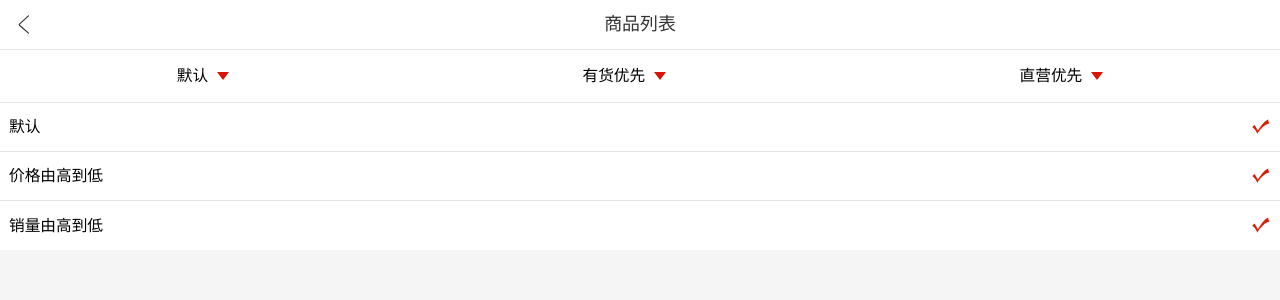
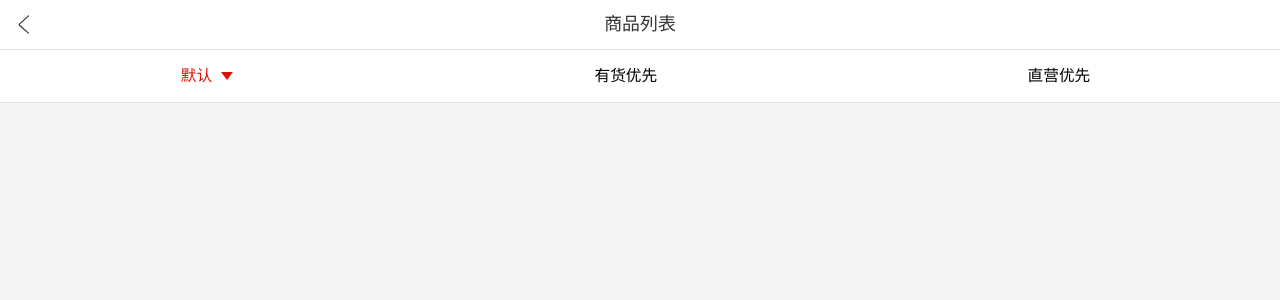
Before and after one commit to Gong-Meng/vue-imooc-jd, a Vue app in the folder meng-hybrid-web/: page /goodsList in a window 1280 px wide. Shown: the top 300 px of the page. Built offline with nearby package versions, Linux system fonts and the light colour scheme.

Commit message:
筛选器代码逻辑实现

```diff
--- a/meng-hybrid-web/src/components/goods/GoodsOptionsView.vue
+++ b/meng-hybrid-web/src/components/goods/GoodsOptionsView.vue
@@ -5,25 +5,33 @@
       <li class="goods-options-list-item"
         v-for="(item, index) in optionsDatas" :key="index"
       >
-        <a href="" class="goods-options-list-item-content">
-          <span class="goods-options-list-item-content-name">
+        <a href="javascript:;" class="goods-options-list-item-content"
+          @click="onOptionsItemClick(item, index)"
+        >
+          <span class="goods-options-list-item-content-name"
+            :class="{'goods-options-list-item-content-name-active': selectOption.id === item.id}"
+          >
             {{item.name}}
           </span>
-          <span class="goods-options-list-item-content-caret caret"></span>
+          <span v-if="item.subs.length > 0" class="goods-options-list-item-content-caret caret"></span>
         </a>
       </li>
     </ul>
     <!-- 子选项内容 -->
-    <div class="options-sub-content">
+    <div class="options-sub-content" v-show="isShowSubContent">
       <ul class="options-sub-content-list">
         <li class="options-sub-content-list-item"
           v-for="(item, index) in selectOption.subs" :key="index"
         >
-          <a class="options-sub-content-list-item-content" href="">
-            <span class="options-sub-content-list-item-content-name">
+          <a class="options-sub-content-list-item-content" href="javascript:;"
+            @click="onSubOptionsItemClick(item, index)"
+          >
+            <span class="options-sub-content-list-item-content-name"
+              :class="{'options-sub-content-list-item-content-name-active': selectOption.id === item.id}"
+            >
               {{item.name}}
             </span>
-            <img class="options-sub-content-list-item-content-select" src="@img/options-select.svg" alt="">
+            <img v-show="selectOption.id === item.id" class="options-sub-content-list-item-content-select" src="@img/options-select.svg" alt="">
           </a>
         </li>
       </ul>
@@ -49,7 +57,7 @@ export default {
               name: '价格由高到低'
             },
             {
-              id: '1-2',
+              id: '1-3',
               name: '销量由高到低'
             }
           ]
@@ -66,12 +74,59 @@ export default {
         }
       ],
       // 选中的筛选项
-      selectOption: {}
+      selectOption: {},
+      // 标记子选项是否处于展开状态
+      isShowSubContent: false
     }
   },
   created () {
     this.selectOption = this.optionsDatas[0]
-    console.log(this.selectOption)
+  },
+  methods: {
+    /**
+     * 一级选项点击事件
+     * 1、如果子选项处于展开状态，则关闭子选项试图
+     * 2、筛选项（item）包含子选项（subs.length>0）
+     * 并且当前 item 处于一个选中状态下的时候（item.id === selectOpotion.id），展示子选项视图
+     * 3、设置选中项为用户点击的item
+     */
+    onOptionsItemClick (item, index) {
+      // 1、如果子选项处于展开状态，则关闭子选项试图
+      // 需标记子选项视图是否展开 isShowSubContent
+      if (this.isShowSubContent) {
+        this.isShowSubContent = false
+        return
+      }
+      // 展示子选项视图
+      // 1、（item）包含子选项（subs.length > 0）
+      // 2、当前 item 处于一个选中状态下的时候（item.id === selectOpotion.id）
+      if (item.subs.length > 0 && this.selectOption.id === item.id) {
+        this.isShowSubContent = true
+      }
+      // 3、设置选中项为用户点击的item
+      this.selectOption = item
+    },
+    /**
+     * 子选项点击事件
+     * 1、设置选中项为用户点击的选项（item）
+     * 2、将选中项置顶到一级选项
+     * 3、关闭子选项试图
+     */
+    onSubOptionsItemClick (item, index) {
+      // 设置选中项为用户点击的选项（item）
+      this.selectOption = item
+      // 将选中项置顶到一级选项
+      this.optionsDatas.forEach(options => {
+        options.subs.forEach(subOptions => {
+          if (subOptions.id === this.selectOption.id) {
+            options.id = subOptions.id
+            options.name = subOptions.name
+          }
+        })
+      })
+      // 关闭子选项试图
+      this.isShowSubContent = false
+    }
   }
 }
 </script>
@@ -99,6 +154,10 @@ export default {
         &-name{
           font-size: $infoSize;
           margin-right: $marginSize;
+
+          &-active{
+            color: $mainColor;
+          }
         }
       }
     }
@@ -127,6 +186,10 @@ export default {
             font-size: $infoSize;
             display: inline-block;
             flex-grow: 1;
+
+            &-active{
+              color: $mainColor;
+            }
           }
 
           &-select{
```
